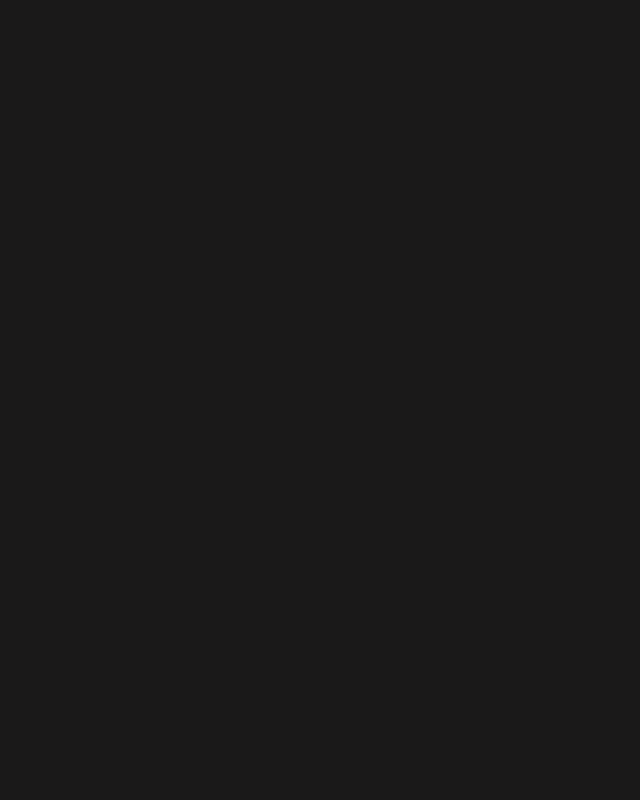
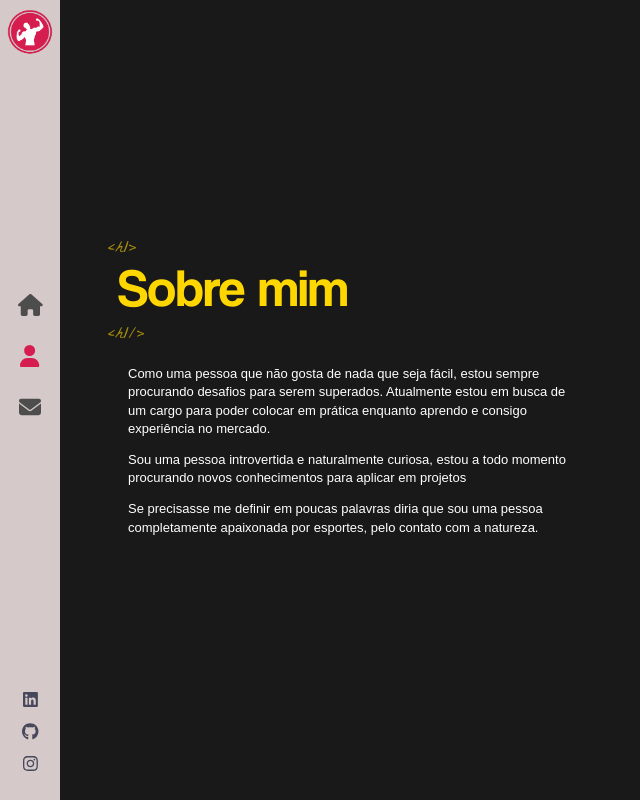
Before and after one commit to nathaliacrz/portfolio, a React (Create React App) app: page /sobre in a window 1280 px wide. Before the commit this address had no page. Shown: the whole page, without its empty margins (0-640 px from the left). Built offline with nearby package versions, Linux system fonts and the light colour scheme.

Commit message:
adicionando sobre mim

```diff
--- a/public/index.html
+++ b/public/index.html
@@ -24,7 +24,7 @@
       work correctly both with client-side routing and a non-root public URL.
       Learn how to configure a non-root public URL by running `npm run build`.
     -->
-    <title>React App</title>
+    <title>Nathalia Cruz</title>
   </head>
   <body>
     <noscript>You need to enable JavaScript to run this app.</noscript>
--- a/src/App.js
+++ b/src/App.js
@@ -2,16 +2,20 @@ import './App.scss';
 import { Route, Routes } from 'react-router-dom';
 import Layout from './components/Layout';
 import Home from './components/Home';
+import Sidebar from './components/Sidebar';
+import About from './components/About';
 
 function App() {
   return (
     <>
-    <Routes>
-      <Route path="/" element={<Layout />}>
-        <Route index element={<Home />}/>
-         </Route>
+      <Sidebar />
+      <Routes>
+        <Route path="/" element={<Layout />}/>
+          <Route index element={<Home />} />
+          <Route path="sobre" element={<About />} >
+        </Route>
 
-    </Routes>
+      </Routes>
     </>
   );
 }
--- /dev/null
+++ b/src/components/About/index.js
@@ -0,0 +1,27 @@
+import './index.scss'
+import AnimatedLetters from '../AnimatedLetters';
+
+const About = () => {
+    return (
+        <div className='container about-page'>
+            <div className='text-zone'>
+                <h1>
+                    <AnimatedLetters
+                        strArray={['S', 'o', 'b', 'r', 'e', ' ', 'm', 'i', 'm']}
+                        idx={15} />
+                </h1>
+                <p>
+                    Como uma pessoa que não gosta de nada que seja fácil, estou sempre procurando desafios para serem superados. Atualmente estou em busca de um cargo para poder colocar em prática enquanto aprendo e consigo experiência no mercado.
+                </p>
+                <p>
+                    Sou uma pessoa introvertida e naturalmente curiosa, estou a todo momento procurando novos conhecimentos para aplicar em projetos
+                </p>
+                <p>
+                    Se precisasse me definir em poucas palavras diria que sou uma pessoa completamente apaixonada por esportes, pelo contato com a natureza.
+                </p>
+            </div>
+        </div>
+    )
+}
+
+export default About;
--- a/src/components/Home/Logo/index.scss
+++ b/src/components/Home/Logo/index.scss
@@ -8,7 +8,6 @@
     bottom: 0;
     left: auto;
     margin: auto;
-
 
 
     .solid-logo {
--- a/src/components/Layout/index.scss
+++ b/src/components/Layout/index.scss
@@ -37,3 +37,71 @@
     animation: fadeIn 1s forwards;
     animation-delay: 1s;
   }
+
+.about-page {
+    .text-zone {
+        position: absolute;
+        left: 10%;
+        top: 50%;
+        transform: translateY(-50%);
+        width: 35%;
+        vertical-align: middle;
+        display: table-cell;
+        max-height: 90%;
+
+        h1 {
+            font-size: 53px;
+            font-family: 'Coolvetica';
+            color: #ffd700;
+            font-weight: 400;
+            margin-top: 0;
+            position: relative;
+            margin-bottom: 40px;
+            left: -10px;
+
+            &:before {
+              content: '<h1>';
+              font-family: 'La Belle Aurore', cursive;
+              color: #ffd700;
+              font-size: 18px;
+              position: absolute;
+              margin-top: -10px;
+              left: -10px;
+              opacity: 0.6;
+              line-height: 18px;
+            }
+
+            &:after {
+              content: '<h1/>';
+              font-family: 'La Belle Aurore', cursive;
+              color: #ffd700;
+              font-size: 18px;
+              line-height: 18px;
+              position: absolute;
+              left: -30px;
+              bottom: -20px;
+              margin-left: 20px;
+              opacity: 0.6;
+            }
+          }
+
+          p {
+            font-size: 13px;
+            color: #fff;
+            font-family: sans-serif;
+            font-weight: 300;
+            max-width: fit-content;
+            animation: pulse 1s;
+            &:nth-of-type(1) {
+              animation-delay: 1.1s;
+            }
+            &:nth-of-type(2) {
+              animation-delay: 1.2s;
+            }
+            &:nth-of-type(3) {
+              animation-delay: 1.3s;
+            }
+          }
+
+    }
+}
--- a/src/components/Sidebar/index.js
+++ b/src/components/Sidebar/index.js
@@ -16,7 +16,7 @@ const Sidebar = () => (
                 <FontAwesomeIcon icon={faHome} color='#4d4d4e' />
             </NavLink>
 
-            <NavLink exact='true' activeclassname='active' className='about-link' to='/'>
+            <NavLink exact='true' activeclassname='active' className='about-link' to='sobre'>
                 <FontAwesomeIcon icon={faUser} color='#4d4d4e' />
             </NavLink>
 
```
Also changed, not shown: src/components/About/index.scss (added).
